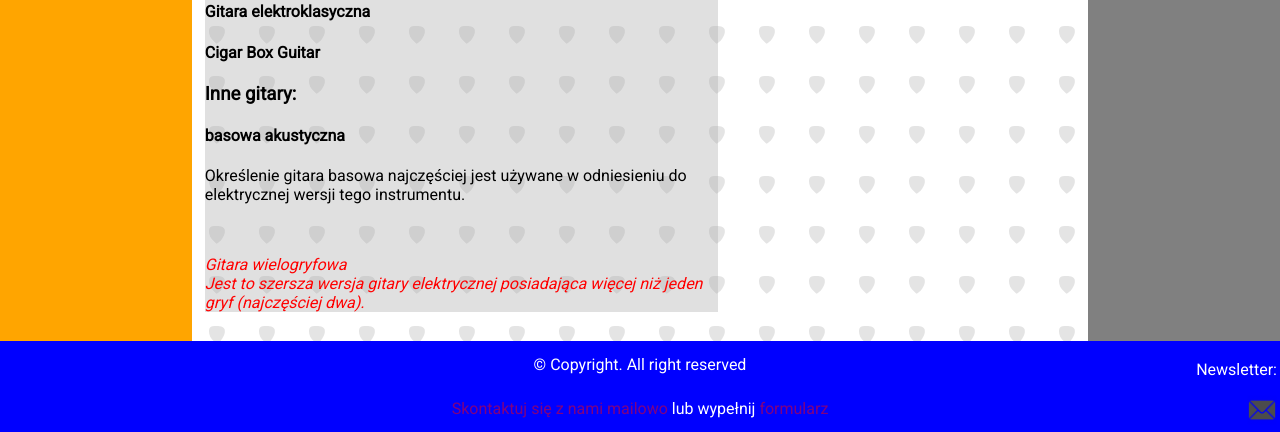
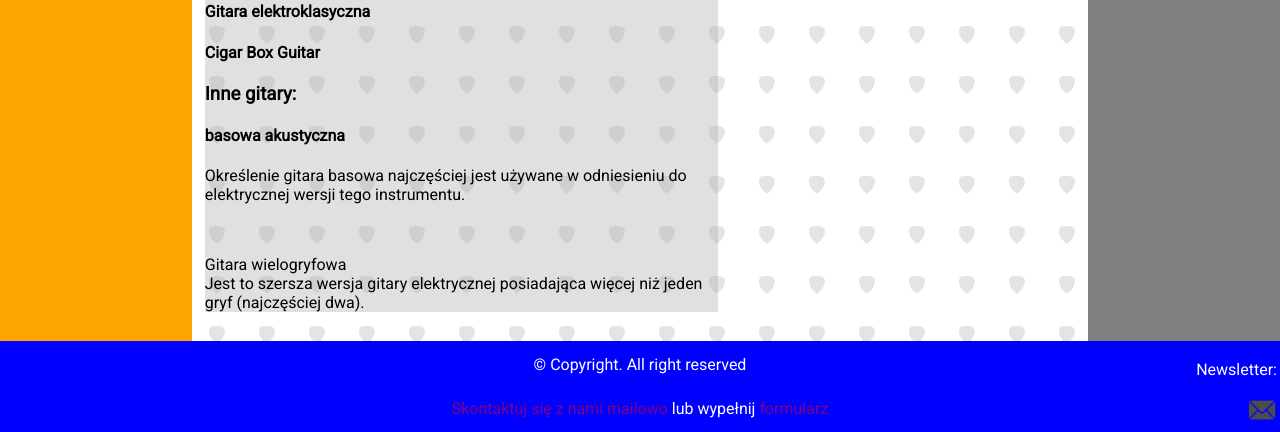
Before and after one commit to alekaro/web_lab_project, a PHP site: page / in a window 1280 px wide. Shown: the part 1380-1812 px from the top of the page. Run offline with PHP 8.4, Linux system fonts and the light colour scheme.

Commit message:
naprawione kolorowanie etykiet

```diff
--- a/index.html
+++ b/index.html
@@ -66,7 +66,7 @@
 
             <div id="mr-center" class="xxx">
                 <section id="main-section">
-                    <article class="tab3">
+                    <article class="xxx">
                         <h1 id="index0">Rodzaje gitar</h1>
                         <h2 id="anchor0">Gitary można podzielić na dwie duże kategorie: akustyczne i elektryczne.</h2>
 
--- a/styles.css
+++ b/styles.css
@@ -111,6 +111,7 @@ h1 {
     /* font-size: 120%; */
 }
 
+.center {text-align: center;}
 
 .xxx {
     height: auto;
@@ -267,7 +268,7 @@ color:#F3E2A9
 
 .newstab tbody tr:last-child td {color:green}
 
-.tab3 p:last-of-type {color:red; font-style: italic;}
+.listanews li:last-of-type {font-style: italic;}
 
 /* Nieodwiedzony link */
 a:link {
@@ -294,7 +295,7 @@ color:brown
 }
 
 /*Koloruje tekst, do którego się przemieściliśmy dzięki etykietom*/
-div:target { color: purple }
+p:target { color: purple }
 
 .listanews li:nth-of-type(odd) {color: purple}
 
```
